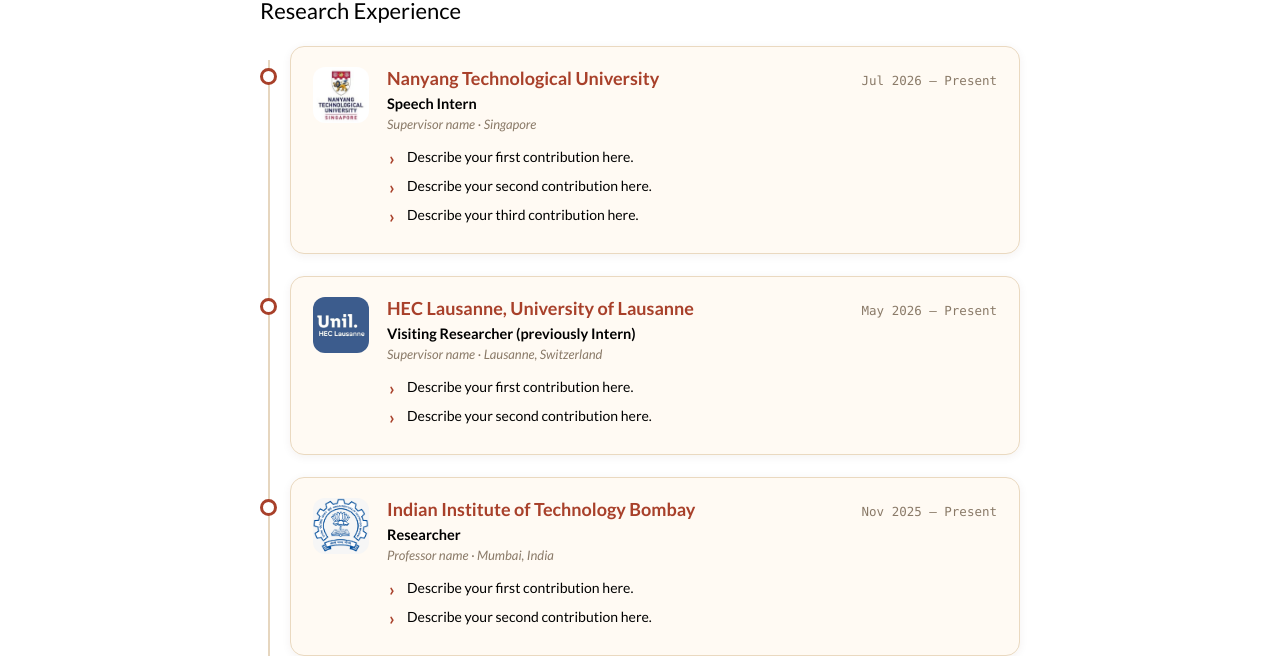
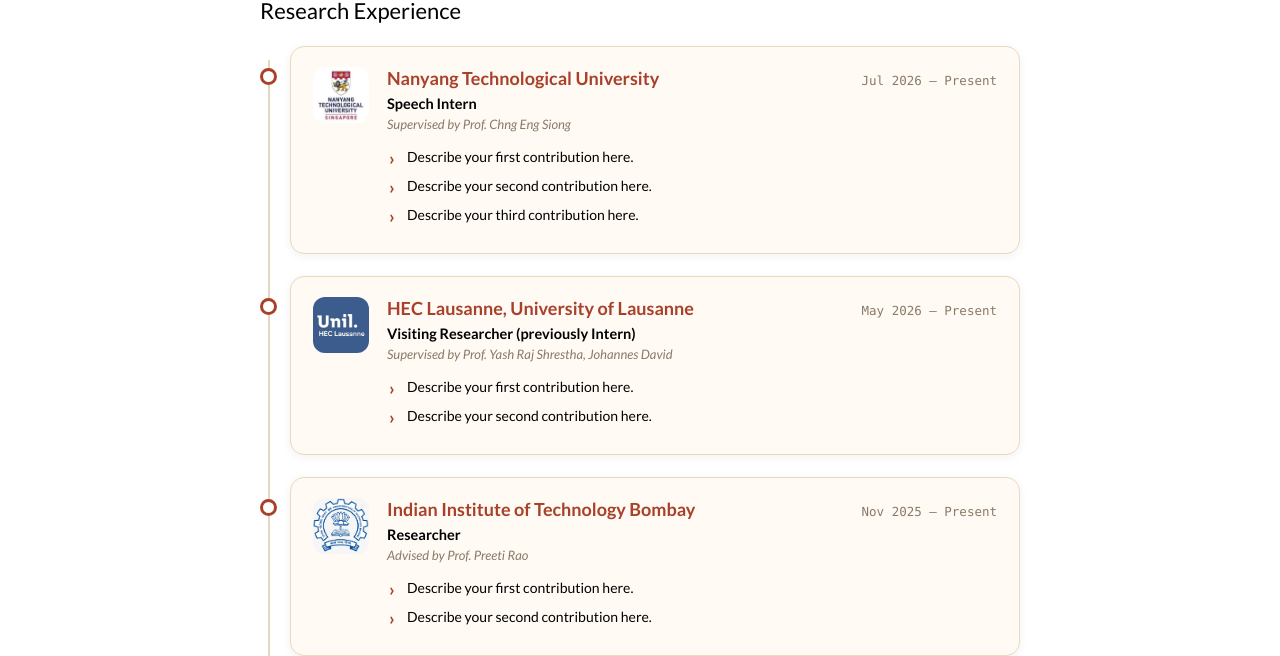
Before and after one commit to kavin0301p/kavin0301p.github.io, a Jekyll site: the page built from _posts/2023-08-28-3dgaussians.markdown, in a window 1280 px wide and 900 px high, scrolled down 577 px. Shown: the part 144-800 px from the top of the window. Built offline with Jekyll 4.4.1, drawn with Linux system fonts in a browser that asks for light colours.

Commit message:
Update supervisor names in experience section

```diff
--- a/_layouts/default.html
+++ b/_layouts/default.html
@@ -200,7 +200,7 @@
                 <span class="exp-date">Jul 2026 – Present</span>
               </div>
               <div class="exp-role">Speech Intern</div>
-              <div class="exp-meta">Supervisor name · Singapore</div>
+              <div class="exp-meta">Supervised by Prof. Chng Eng Siong</div>
               <ul class="exp-list">
                 <li>Describe your first contribution here.</li>
                 <li>Describe your second contribution here.</li>
@@ -224,7 +224,7 @@
                 <span class="exp-date">May 2026 – Present</span>
               </div>
               <div class="exp-role">Visiting Researcher (previously Intern)</div>
-              <div class="exp-meta">Supervisor name · Lausanne, Switzerland</div>
+              <div class="exp-meta">Supervised by Prof. Yash Raj Shrestha, Johannes David</div>
               <ul class="exp-list">
                 <li>Describe your first contribution here.</li>
                 <li>Describe your second contribution here.</li>
@@ -247,7 +247,7 @@
                 <span class="exp-date">Nov 2025 – Present</span>
               </div>
               <div class="exp-role">Researcher</div>
-              <div class="exp-meta">Professor name · Mumbai, India</div>
+              <div class="exp-meta">Advised by Prof. Preeti Rao </div>
               <ul class="exp-list">
                 <li>Describe your first contribution here.</li>
                 <li>Describe your second contribution here.</li>
```
